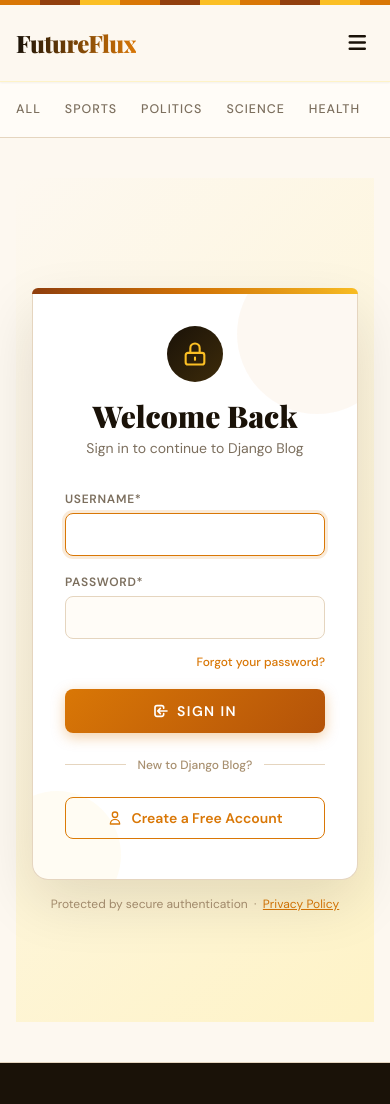
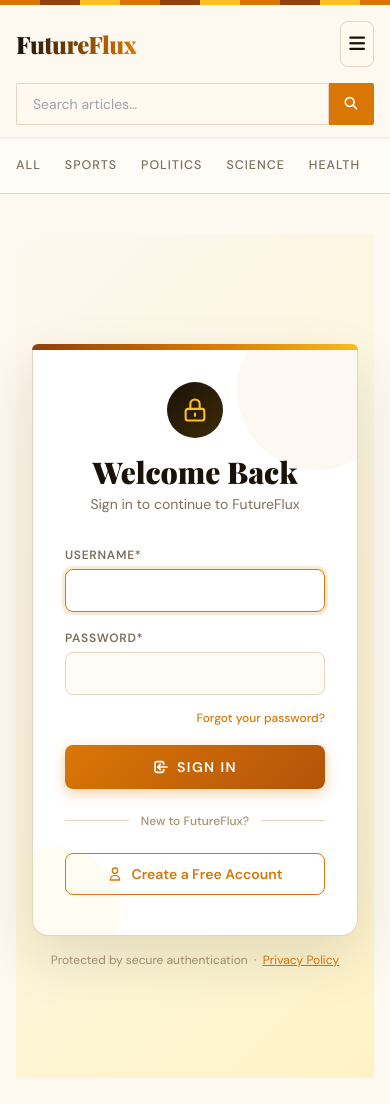
Before and after one commit to Deep-pr/Blogging-system, a Django app: page /login/ in a window 390 px wide. Shown: the top 1104 px of the page. Run offline with Django 5.2, Linux system fonts and the light colour scheme; data comes from the database, SQL or seed files in the repository; both versions use the stored data as it was after the commit; some libraries are stand-ins or nearby versions; some web fonts are replaced.

Commit message:
modified mobile view

```diff
--- a/templates/base.html
+++ b/templates/base.html
@@ -189,6 +189,8 @@
   <!-- ═══════════════════════════════════════ HEADER ═══════════════════════════════════════ -->
   <header class="bg-cream border-b border-amber-100 sticky top-0 z-50 shadow-sm" style="background:#fdf8f0;">
   <div class="max-w-7xl mx-auto px-4 sm:px-6 lg:px-8">
+
+    <!-- Row 1: Logo + Desktop search + Desktop auth + Hamburger -->
     <div class="flex items-center justify-between py-4 gap-4">
 
       <!-- Logo -->
@@ -196,19 +198,17 @@
         <a href="/" class="logo-link font-display text-2xl md:text-3xl font-black tracking-tight no-underline">
           FutureFlux
         </a>
-          <p class="text-xs text-amber-600 font-body font-medium tracking-widest uppercase mt-0.5 hidden sm:block" style="color:#d97706;">
+        <p class="text-xs font-body font-medium tracking-widest uppercase mt-0.5 hidden sm:block" style="color:#d97706;">
           Stories worth reading
         </p>
       </div>
 
-        <!-- Search (desktop) -->
+      <!-- Search (desktop only) -->
       <form action="{% url 'search' %}" method="GET"
             class="hidden md:flex flex-1 max-w-sm mx-4">
         <input
           class="search-input flex-1 px-4 py-2 text-sm font-body"
-            type="text"
-            name="keyword"
-            value="{{ keyword }}"
+          type="text" name="keyword" value="{{ keyword }}"
           placeholder="Search articles…"
         />
         <button type="submit" class="btn-amber rounded-l-none" style="border-radius:0 2px 2px 0;">
@@ -216,19 +216,19 @@
         </button>
       </form>
 
-        <!-- Auth Links (desktop) -->
+      <!-- Auth links (desktop only) -->
       <div class="hidden md:flex items-center gap-3">
         {% if not user.is_authenticated %}
           <a href="{% url 'login' %}" class="btn-amber">Login</a>
           <a href="{% url 'register' %}" class="btn-outline">Register</a>
         {% else %}
           <a href="{% url 'dashboard' %}"
-               class="flex items-center gap-1.5 text-sm font-semibold text-ink hover:text-amber-600 transition-colors"
+             class="flex items-center gap-1.5 text-sm font-semibold hover:text-amber-600 transition-colors"
              style="color:#1a1208;">
             <i class="fa-solid fa-gauge-high text-amber-500"></i>
             Dashboard
           </a>
-            <span class="text-muted" style="color:#e5d5bf;">|</span>
+          <span style="color:#e5d5bf;">|</span>
           <a href="{% url 'logout' %}"
              class="flex items-center gap-1.5 text-sm font-semibold hover:text-amber-600 transition-colors"
              style="color:#7c6f5e;">
@@ -238,37 +238,81 @@
         {% endif %}
       </div>
 
-        <!-- Hamburger (mobile) -->
-        <button id="menu-toggle" class="md:hidden p-2 rounded text-ink focus:outline-none" style="color:#1a1208;">
-          <i class="fa-solid fa-bars text-xl"></i>
+      <!-- Hamburger (mobile only) -->
+      <button id="menu-toggle" class="md:hidden p-2 rounded-lg border focus:outline-none flex-shrink-0"
+              style="border-color:#e5d5bf; color:#1a1208; background:#fff9f0;">
+        <i class="fa-solid fa-bars text-lg"></i>
       </button>
     </div>
 
-      <!-- Mobile menu -->
-      <div id="mobile-menu" class="flex-col gap-3 pb-4 md:hidden">
-        <form action="{% url 'search' %}" method="GET" class="flex">
+    <!-- Row 2: Search (mobile only — always visible) -->
+    <form action="{% url 'search' %}" method="GET"
+          class="flex md:hidden pb-3">
       <input
-            class="search-input flex-1 px-4 py-2 text-sm"
+        class="search-input flex-1 px-4 py-2.5 text-sm"
         type="text" name="keyword" value="{{ keyword }}"
         placeholder="Search articles…"
       />
-          <button type="submit" class="btn-amber" style="border-radius:0 2px 2px 0;">
+      <button type="submit" class="btn-amber" style="border-radius:0 2px 2px 0; padding:10px 16px;">
         <i class="fa fa-search"></i>
       </button>
     </form>
-        <div class="flex items-center gap-3 pt-1">
+
+    <!-- Mobile menu (hamburger dropdown — no search here) -->
+    <div id="mobile-menu" class="flex-col gap-0 pb-3 md:hidden"
+         style="border-top: 1px solid #e5d5bf; margin-top: 0;">
+
+      <div class="pt-3">
         {% if not user.is_authenticated %}
-            <a href="{% url 'login' %}" class="btn-amber">Login</a>
-            <a href="{% url 'register' %}" class="btn-outline">Register</a>
+          <div class="flex flex-col gap-2">
+            <a href="{% url 'login' %}"
+               class="flex items-center justify-center gap-2 py-3 rounded-xl text-sm font-bold text-white tracking-wide"
+               style="background:#d97706;">
+              <i class="fa-solid fa-right-to-bracket"></i>
+              Sign In
+            </a>
+            <a href="{% url 'register' %}"
+               class="flex items-center justify-center gap-2 py-3 rounded-xl text-sm font-bold border-2 tracking-wide"
+               style="border-color:#d97706; color:#d97706; background:#fff9f0;">
+              <i class="fa-solid fa-user-plus"></i>
+              Create Account
+            </a>
+          </div>
+
         {% else %}
-            <a href="{% url 'dashboard' %}" class="text-sm font-semibold" style="color:#1a1208;">Dashboard</a>
-            <a href="{% url 'logout' %}" class="text-sm font-semibold" style="color:#7c6f5e;">Logout</a>
+          <!-- Dark user card -->
+          <div class="rounded-2xl p-4" style="background:#1a1208;">
+            <div class="flex items-center gap-3 mb-4">
+              <div class="w-11 h-11 rounded-full flex items-center justify-center font-black text-base flex-shrink-0"
+                   style="background:#d97706; color:#1a1208;">
+                {{ user.username|slice:":1"|upper }}
+              </div>
+              <div class="min-w-0">
+                <p class="text-sm font-bold truncate" style="color:#ffffff;">{{ user.username }}</p>
+                <p class="text-xs truncate" style="color:#a89070;">{{ user.email }}</p>
+              </div>
+            </div>
+            <div class="flex flex-col gap-2">
+              <a href="{% url 'dashboard' %}"
+                 class="flex items-center justify-center gap-2 py-2.5 rounded-xl text-sm font-bold"
+                 style="background:#d97706; color:#fff;">
+                <i class="fa-solid fa-gauge-high"></i>
+                Dashboard
+              </a>
+              <a href="{% url 'logout' %}"
+                 class="flex items-center justify-center gap-2 py-2.5 rounded-xl text-sm font-bold border"
+                 style="border-color:rgba(217,119,6,0.4); color:#fbbf24; background:rgba(217,119,6,0.08);">
+                <i class="fa-solid fa-right-from-bracket"></i>
+                Sign Out
+              </a>
+            </div>
+          </div>
         {% endif %}
       </div>
     </div>
+
   </div>
 </header>
-
   <!-- ═══════════════════════════════════════ CATEGORY NAV ══════════════════════════════════ -->
   <nav class="bg-white border-b" style="border-color:#e5d5bf; background:#fffcf7;">
     <div class="max-w-7xl mx-auto px-4 sm:px-6 lg:px-8">
--- a/templates/login.html
+++ b/templates/login.html
@@ -27,7 +27,7 @@
           </svg>
         </div>
         <h1 class="font-display text-3xl font-black mb-1" style="color:#1a1208;">Welcome Back</h1>
-        <p class="text-sm" style="color:#7c6f5e;">Sign in to continue to Django Blog</p>
+        <p class="text-sm" style="color:#7c6f5e;">Sign in to continue to FutureFlux</p>
       </div>
 
       <!-- Messages / Errors -->
@@ -89,7 +89,7 @@
       <!-- Divider -->
       <div class="flex items-center gap-3 my-6">
         <div class="flex-1 h-px" style="background:#e5d5bf;"></div>
-        <span class="text-xs font-medium" style="color:#a89070;">New to Django Blog?</span>
+        <span class="text-xs font-medium" style="color:#a89070;">New to FutureFlux?</span>
         <div class="flex-1 h-px" style="background:#e5d5bf;"></div>
       </div>
 
```
Also changed, not shown: db.sqlite3. Lines whose indentation alone changed are shown as unchanged.
